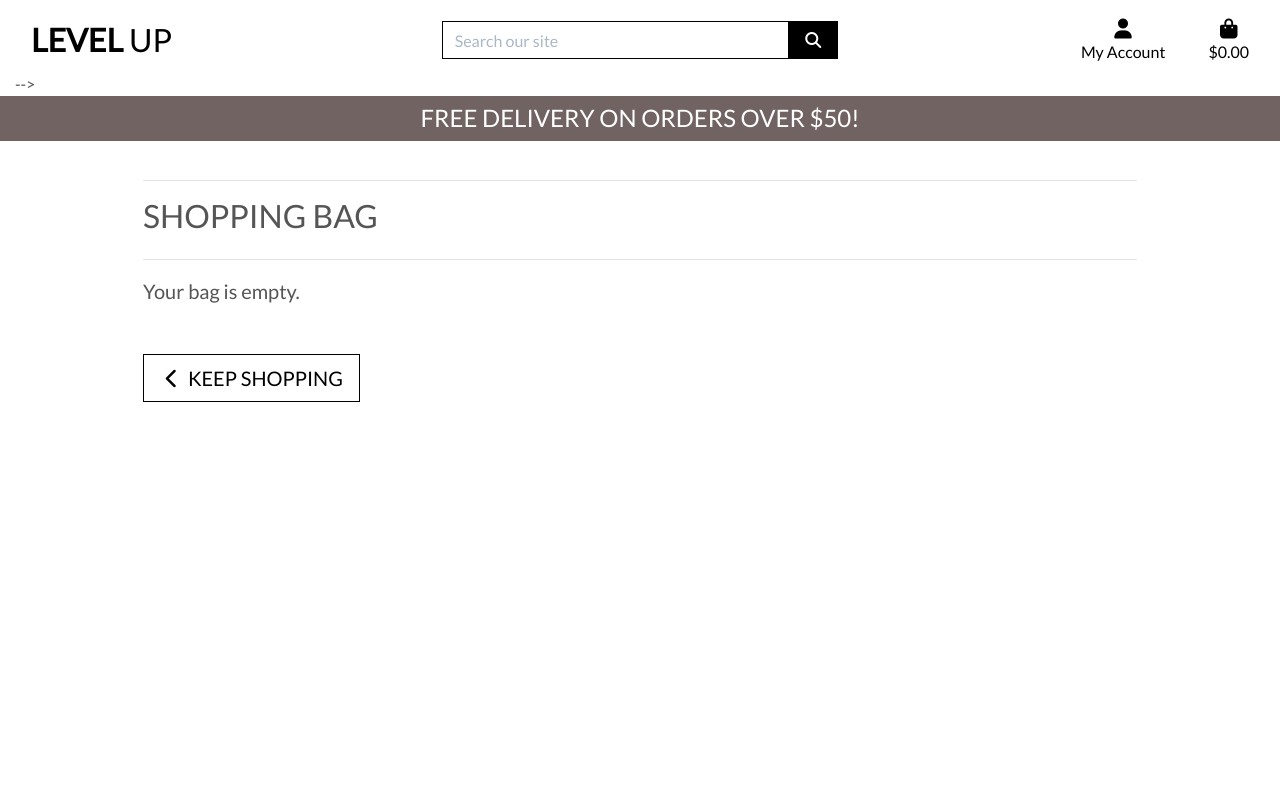
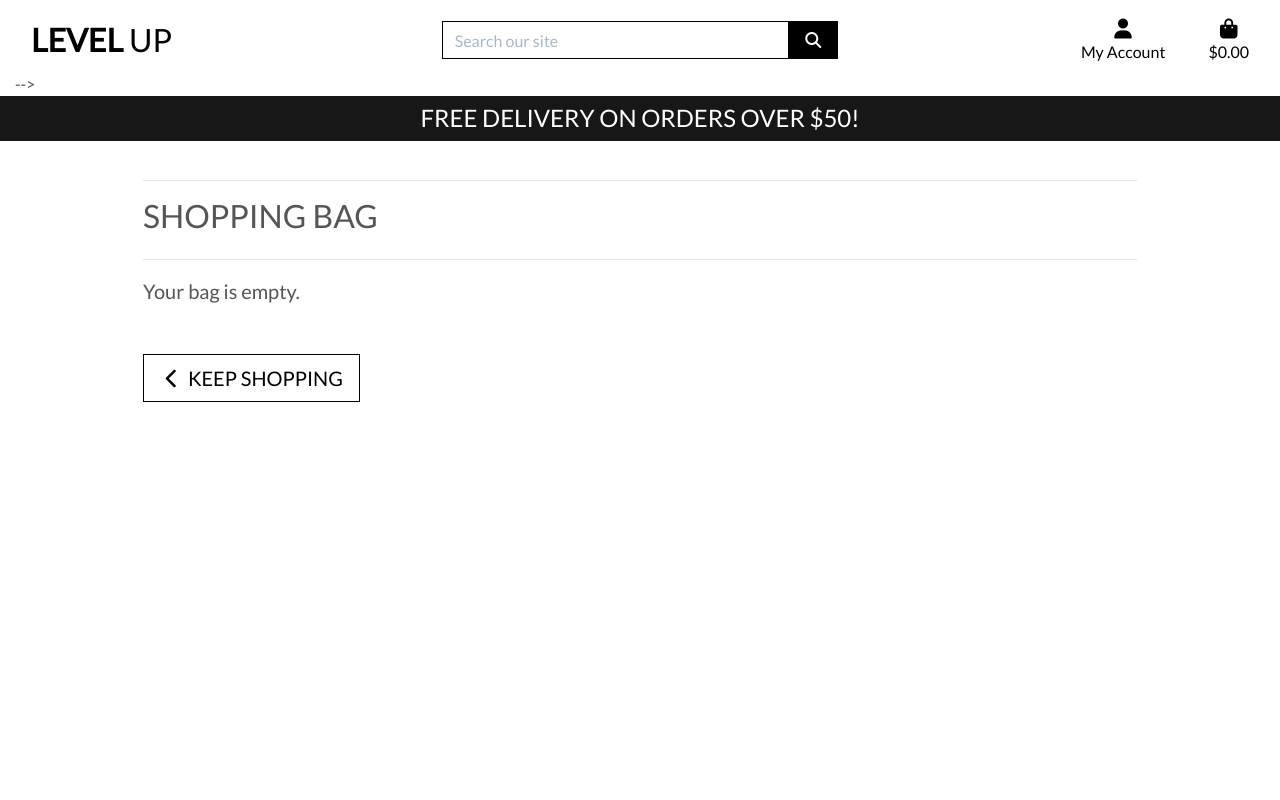
Before and after one commit to SNmcdarby1/level-up, a Django app: page /bag/ in a window 1280 px wide. Run offline with Django 4.2, Linux system fonts and the light colour scheme; some libraries are stand-ins or nearby versions.

Commit message:
add content and style

```diff
--- a/levelmoja/settings.py
+++ b/levelmoja/settings.py
@@ -31,7 +31,7 @@ SECRET_KEY = os.environ.get('SECRET_KEY', '')
 # SECURITY WARNING: don't run with debug turned on in production!
 DEBUG = True
 
-ALLOWED_HOSTS = ['https://levelmoja.herokuapp.com/', 'localhost']
+ALLOWED_HOSTS = [ 'http://127.0.0.1:8000/' 'https://levelmoja.herokuapp.com/', 'localhost']
 
 
 # Application definition
--- a/static/css/base.css
+++ b/static/css/base.css
@@ -71,7 +71,7 @@ body {
 }
 
 .bg-black {
-    background: rgb(114, 99, 99) !important;
+    background: rgb(24, 23, 23) !important;
 }
 
 .overlay {
```
Also changed, not shown: 1 other file.
